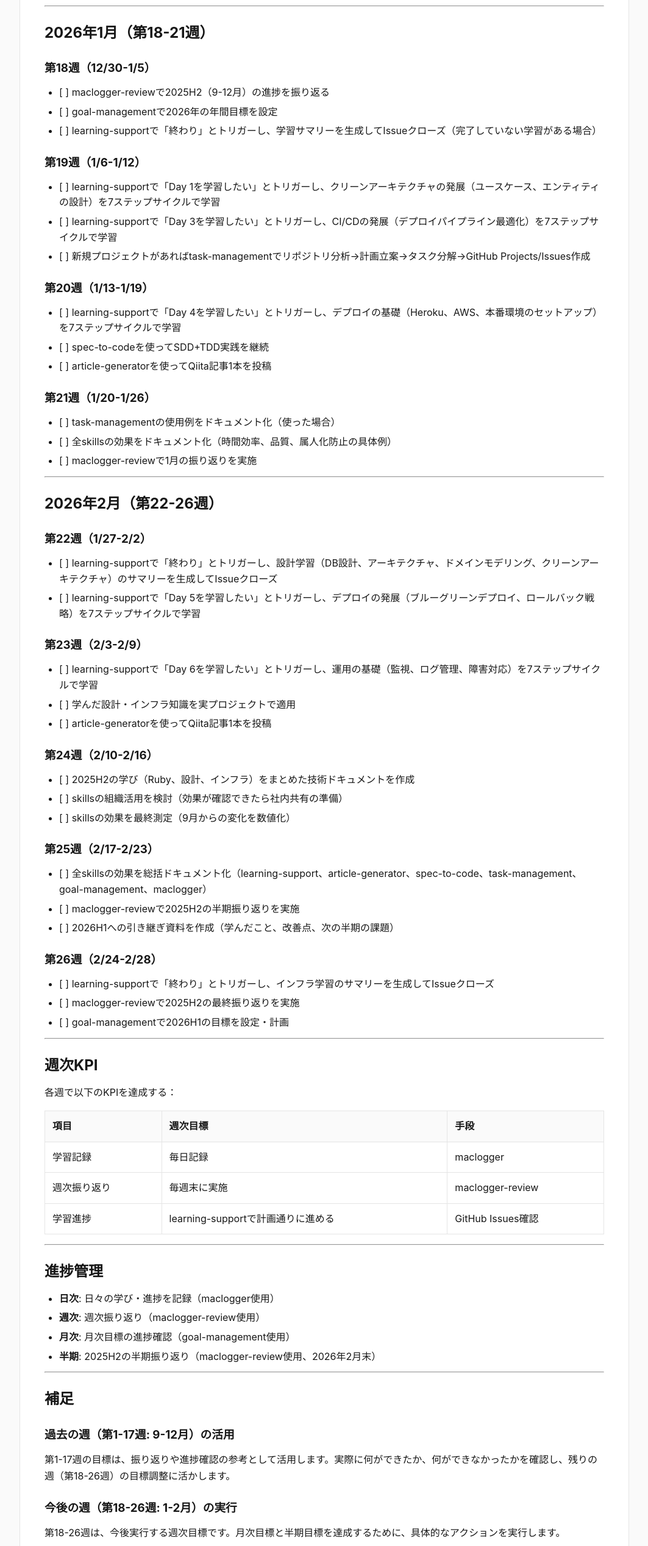
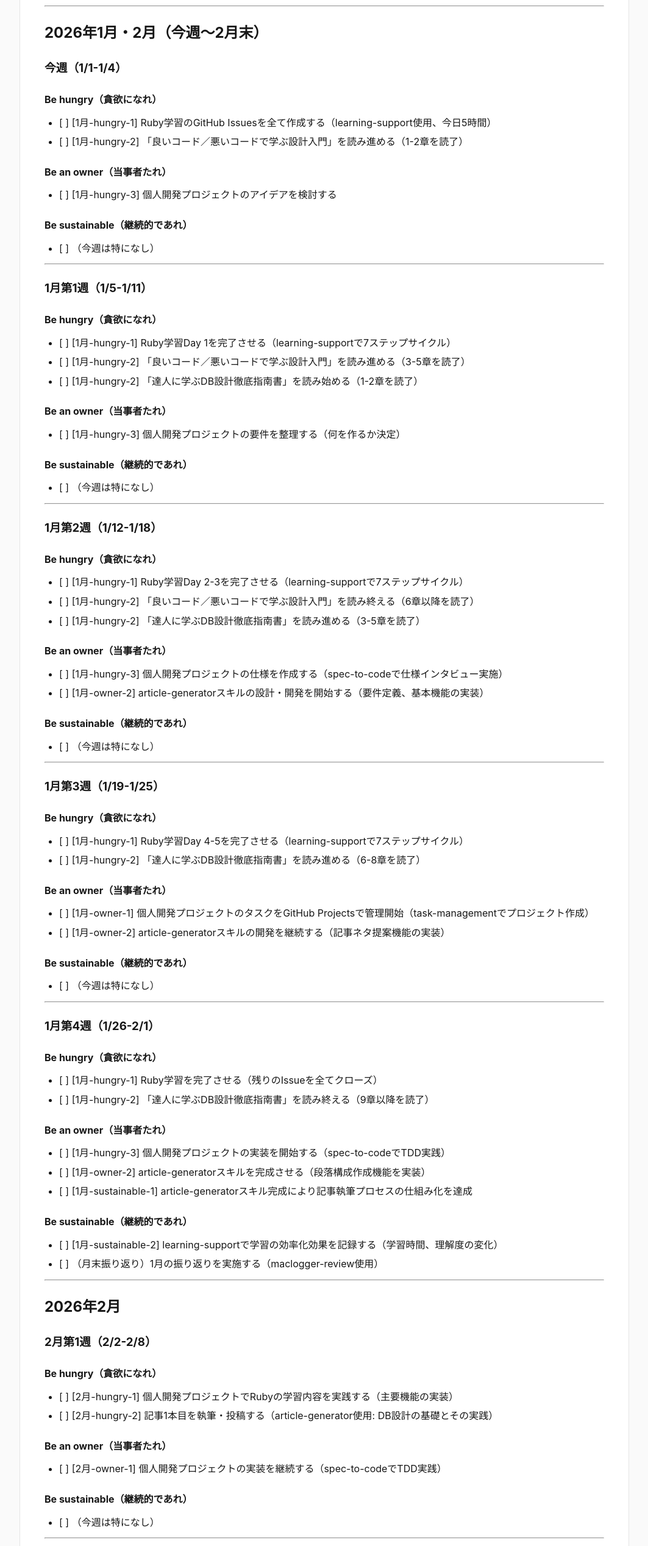
Before and after one commit to okazuki58/ogawa-review, a plain HTML site: page docs/goals/2025-H2-週次目標.html in a window 1280 px wide. Shown: the part 3477-6012 px from the top of the page at 61% size, without its empty margins (108-1171 px from the left). Drawn offline with Linux system fonts and the light colour scheme.

Commit message:
docs: Update GitHub Pages (2026-01-04 11:43:25)

```diff
--- a/docs/goals/2025-H2-週次目標.html
+++ b/docs/goals/2025-H2-週次目標.html
@@ -123,61 +123,149 @@
 <li>[ ] maclogger-reviewで12月の振り返りを実施</li>
 </ul>
 <hr />
-<h2>2026年1月（第18-21週）</h2>
-<h3>第18週（12/30-1/5）</h3>
+<h2>2026年1月・2月（今週〜2月末）</h2>
+<h3>今週（1/1-1/4）</h3>
+<h4>Be hungry（貪欲になれ）</h4>
 <ul>
-<li>[ ] maclogger-reviewで2025H2（9-12月）の進捗を振り返る</li>
-<li>[ ] goal-managementで2026年の年間目標を設定</li>
-<li>[ ] learning-supportで「終わり」とトリガーし、学習サマリーを生成してIssueクローズ（完了していない学習がある場合）</li>
+<li>[ ] [1月-hungry-1] Ruby学習のGitHub Issuesを全て作成する（learning-support使用、今日5時間）</li>
+<li>[ ] [1月-hungry-2] 「良いコード／悪いコードで学ぶ設計入門」を読み進める（1-2章を読了）</li>
 </ul>
-<h3>第19週（1/6-1/12）</h3>
+<h4>Be an owner（当事者たれ）</h4>
 <ul>
-<li>[ ] learning-supportで「Day 1を学習したい」とトリガーし、クリーンアーキテクチャの発展（ユースケース、エンティティの設計）を7ステップサイクルで学習</li>
-<li>[ ] learning-supportで「Day 3を学習したい」とトリガーし、CI/CDの発展（デプロイパイプライン最適化）を7ステップサイクルで学習</li>
-<li>[ ] 新規プロジェクトがあればtask-managementでリポジトリ分析→計画立案→タスク分解→GitHub Projects/Issues作成</li>
+<li>[ ] [1月-hungry-3] 個人開発プロジェクトのアイデアを検討する</li>
 </ul>
-<h3>第20週（1/13-1/19）</h3>
+<h4>Be sustainable（継続的であれ）</h4>
 <ul>
-<li>[ ] learning-supportで「Day 4を学習したい」とトリガーし、デプロイの基礎（Heroku、AWS、本番環境のセットアップ）を7ステップサイクルで学習</li>
-<li>[ ] spec-to-codeを使ってSDD+TDD実践を継続</li>
-<li>[ ] article-generatorを使ってQiita記事1本を投稿</li>
-</ul>
-<h3>第21週（1/20-1/26）</h3>
-<ul>
-<li>[ ] task-managementの使用例をドキュメント化（使った場合）</li>
-<li>[ ] 全skillsの効果をドキュメント化（時間効率、品質、属人化防止の具体例）</li>
-<li>[ ] maclogger-reviewで1月の振り返りを実施</li>
+<li>[ ] （今週は特になし）</li>
 </ul>
 <hr />
-<h2>2026年2月（第22-26週）</h2>
-<h3>第22週（1/27-2/2）</h3>
+<h3>1月第1週（1/5-1/11）</h3>
+<h4>Be hungry（貪欲になれ）</h4>
 <ul>
-<li>[ ] learning-supportで「終わり」とトリガーし、設計学習（DB設計、アーキテクチャ、ドメインモデリング、クリーンアーキテクチャ）のサマリーを生成してIssueクローズ</li>
-<li>[ ] learning-supportで「Day 5を学習したい」とトリガーし、デプロイの発展（ブルーグリーンデプロイ、ロールバック戦略）を7ステップサイクルで学習</li>
+<li>[ ] [1月-hungry-1] Ruby学習Day 1を完了させる（learning-supportで7ステップサイクル）</li>
+<li>[ ] [1月-hungry-2] 「良いコード／悪いコードで学ぶ設計入門」を読み進める（3-5章を読了）</li>
+<li>[ ] [1月-hungry-2] 「達人に学ぶDB設計徹底指南書」を読み始める（1-2章を読了）</li>
 </ul>
-<h3>第23週（2/3-2/9）</h3>
+<h4>Be an owner（当事者たれ）</h4>
 <ul>
-<li>[ ] learning-supportで「Day 6を学習したい」とトリガーし、運用の基礎（監視、ログ管理、障害対応）を7ステップサイクルで学習</li>
-<li>[ ] 学んだ設計・インフラ知識を実プロジェクトで適用</li>
-<li>[ ] article-generatorを使ってQiita記事1本を投稿</li>
+<li>[ ] [1月-hungry-3] 個人開発プロジェクトの要件を整理する（何を作るか決定）</li>
 </ul>
-<h3>第24週（2/10-2/16）</h3>
+<h4>Be sustainable（継続的であれ）</h4>
 <ul>
-<li>[ ] 2025H2の学び（Ruby、設計、インフラ）をまとめた技術ドキュメントを作成</li>
-<li>[ ] skillsの組織活用を検討（効果が確認できたら社内共有の準備）</li>
-<li>[ ] skillsの効果を最終測定（9月からの変化を数値化）</li>
+<li>[ ] （今週は特になし）</li>
 </ul>
-<h3>第25週（2/17-2/23）</h3>
+<hr />
+<h3>1月第2週（1/12-1/18）</h3>
+<h4>Be hungry（貪欲になれ）</h4>
 <ul>
-<li>[ ] 全skillsの効果を総括ドキュメント化（learning-support、article-generator、spec-to-code、task-management、goal-management、maclogger）</li>
-<li>[ ] maclogger-reviewで2025H2の半期振り返りを実施</li>
-<li>[ ] 2026H1への引き継ぎ資料を作成（学んだこと、改善点、次の半期の課題）</li>
+<li>[ ] [1月-hungry-1] Ruby学習Day 2-3を完了させる（learning-supportで7ステップサイクル）</li>
+<li>[ ] [1月-hungry-2] 「良いコード／悪いコードで学ぶ設計入門」を読み終える（6章以降を読了）</li>
+<li>[ ] [1月-hungry-2] 「達人に学ぶDB設計徹底指南書」を読み進める（3-5章を読了）</li>
 </ul>
-<h3>第26週（2/24-2/28）</h3>
+<h4>Be an owner（当事者たれ）</h4>
 <ul>
-<li>[ ] learning-supportで「終わり」とトリガーし、インフラ学習のサマリーを生成してIssueクローズ</li>
-<li>[ ] maclogger-reviewで2025H2の最終振り返りを実施</li>
-<li>[ ] goal-managementで2026H1の目標を設定・計画</li>
+<li>[ ] [1月-hungry-3] 個人開発プロジェクトの仕様を作成する（spec-to-codeで仕様インタビュー実施）</li>
+<li>[ ] [1月-owner-2] article-generatorスキルの設計・開発を開始する（要件定義、基本機能の実装）</li>
+</ul>
+<h4>Be sustainable（継続的であれ）</h4>
+<ul>
+<li>[ ] （今週は特になし）</li>
+</ul>
+<hr />
+<h3>1月第3週（1/19-1/25）</h3>
+<h4>Be hungry（貪欲になれ）</h4>
+<ul>
+<li>[ ] [1月-hungry-1] Ruby学習Day 4-5を完了させる（learning-supportで7ステップサイクル）</li>
+<li>[ ] [1月-hungry-2] 「達人に学ぶDB設計徹底指南書」を読み進める（6-8章を読了）</li>
+</ul>
+<h4>Be an owner（当事者たれ）</h4>
+<ul>
+<li>[ ] [1月-owner-1] 個人開発プロジェクトのタスクをGitHub Projectsで管理開始（task-managementでプロジェクト作成）</li>
+<li>[ ] [1月-owner-2] article-generatorスキルの開発を継続する（記事ネタ提案機能の実装）</li>
+</ul>
+<h4>Be sustainable（継続的であれ）</h4>
+<ul>
+<li>[ ] （今週は特になし）</li>
+</ul>
+<hr />
+<h3>1月第4週（1/26-2/1）</h3>
+<h4>Be hungry（貪欲になれ）</h4>
+<ul>
+<li>[ ] [1月-hungry-1] Ruby学習を完了させる（残りのIssueを全てクローズ）</li>
+<li>[ ] [1月-hungry-2] 「達人に学ぶDB設計徹底指南書」を読み終える（9章以降を読了）</li>
+</ul>
+<h4>Be an owner（当事者たれ）</h4>
+<ul>
+<li>[ ] [1月-hungry-3] 個人開発プロジェクトの実装を開始する（spec-to-codeでTDD実践）</li>
+<li>[ ] [1月-owner-2] article-generatorスキルを完成させる（段落構成作成機能を実装）</li>
+<li>[ ] [1月-sustainable-1] article-generatorスキル完成により記事執筆プロセスの仕組み化を達成</li>
+</ul>
+<h4>Be sustainable（継続的であれ）</h4>
+<ul>
+<li>[ ] [1月-sustainable-2] learning-supportで学習の効率化効果を記録する（学習時間、理解度の変化）</li>
+<li>[ ] （月末振り返り）1月の振り返りを実施する（maclogger-review使用）</li>
+</ul>
+<hr />
+<h2>2026年2月</h2>
+<h3>2月第1週（2/2-2/8）</h3>
+<h4>Be hungry（貪欲になれ）</h4>
+<ul>
+<li>[ ] [2月-hungry-1] 個人開発プロジェクトでRubyの学習内容を実践する（主要機能の実装）</li>
+<li>[ ] [2月-hungry-2] 記事1本目を執筆・投稿する（article-generator使用: DB設計の基礎とその実践）</li>
+</ul>
+<h4>Be an owner（当事者たれ）</h4>
+<ul>
+<li>[ ] [2月-owner-1] 個人開発プロジェクトの実装を継続する（spec-to-codeでTDD実践）</li>
+</ul>
+<h4>Be sustainable（継続的であれ）</h4>
+<ul>
+<li>[ ] （今週は特になし）</li>
+</ul>
+<hr />
+<h3>2月第2週（2/9-2/15）</h3>
+<h4>Be hungry（貪欲になれ）</h4>
+<ul>
+<li>[ ] [2月-hungry-1] 個人開発プロジェクトでDB設計の知識を実践する（データモデルの実装）</li>
+<li>[ ] [2月-hungry-2] 記事2本目を執筆・投稿する（article-generator使用: Rubyの基礎、発展についての解説）</li>
+</ul>
+<h4>Be an owner（当事者たれ）</h4>
+<ul>
+<li>[ ] [2月-owner-1] 個人開発プロジェクトを完成させる（全機能実装完了、テスト全てパス）</li>
+</ul>
+<h4>Be sustainable（継続的であれ）</h4>
+<ul>
+<li>[ ] （今週は特になし）</li>
+</ul>
+<hr />
+<h3>2月第3週（2/16-2/22）</h3>
+<h4>Be hungry（貪欲になれ）</h4>
+<ul>
+<li>[ ] [2月-hungry-2] 記事3本目を執筆・投稿する（article-generator使用: learning-supportで効率化した話）</li>
+</ul>
+<h4>Be an owner（当事者たれ）</h4>
+<ul>
+<li>[ ] [2月-owner-1] 個人開発プロジェクトのドキュメントを作成する（README、使い方、技術選定理由など）</li>
+<li>[ ] [2月-owner-2] skillsの効果をドキュメント化する（learning-support、article-generator、spec-to-codeの使用例・効果測定）</li>
+</ul>
+<h4>Be sustainable（継続的であれ）</h4>
+<ul>
+<li>[ ] [2月-sustainable-1] skillsの効果を測定・可視化する（時間短縮、品質向上、具体的な数値をまとめる）</li>
+</ul>
+<hr />
+<h3>2月第4週（2/23-2/28）</h3>
+<h4>Be hungry（貪欲になれ）</h4>
+<ul>
+<li>[ ] （2月の学習目標は完了）</li>
+</ul>
+<h4>Be an owner（当事者たれ）</h4>
+<ul>
+<li>[ ] [2月-owner-2] skillsの効果を総括ドキュメント化する（全skillsの最終評価）</li>
+</ul>
+<h4>Be sustainable（継続的であれ）</h4>
+<ul>
+<li>[ ] [2月-sustainable-2] 2025H2の半期振り返りを実施する（maclogger-review使用: 9月からの学び・成果を総括）</li>
+<li>[ ] [2月-sustainable-2] 2026H1への改善点・課題を明確化する（引き継ぎ資料作成）</li>
+<li>[ ] （半期終了）2025H2の最終振り返りを完了する</li>
 </ul>
 <hr />
 <h2>週次KPI</h2>
@@ -237,7 +325,7 @@
 
     <footer>
         <p><a href="../index.html">ダッシュボードに戻る</a></p>
-        <p>2026-01-03 14:39:11</p>
+        <p>2026-01-04 11:43:25</p>
     </footer>
 </body>
 </html>
```
Also changed, not shown: docs/goals/2025-H2-半期目標.html (+1 -1 lines), docs/goals/2025-H2-月次目標.html (+107 -31 lines), docs/index.html (+1 -1 lines), docs/reviews/weekly/2025-W52.html (+1 -1 lines).
